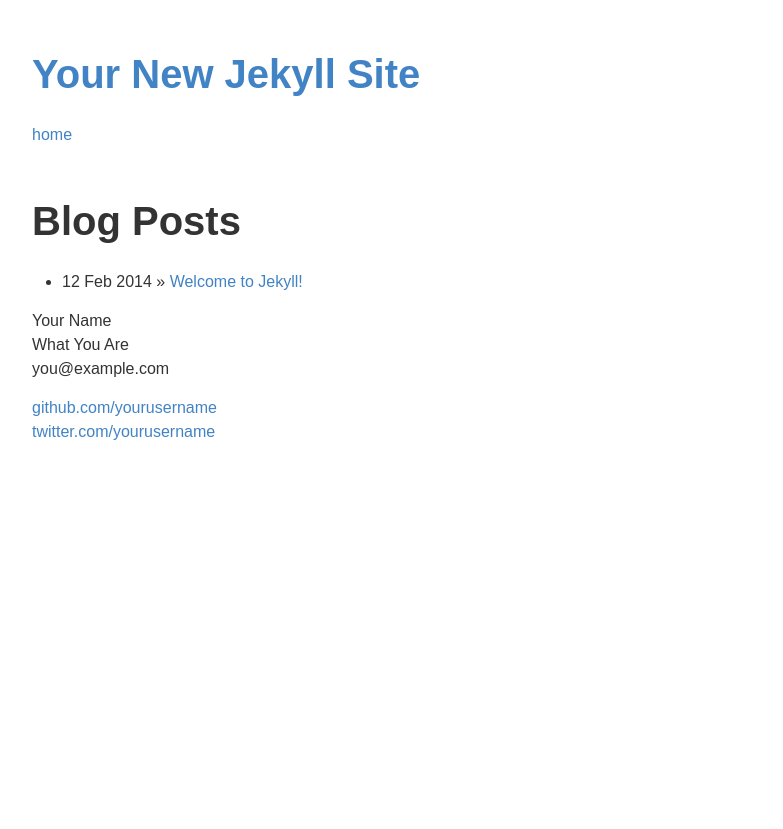
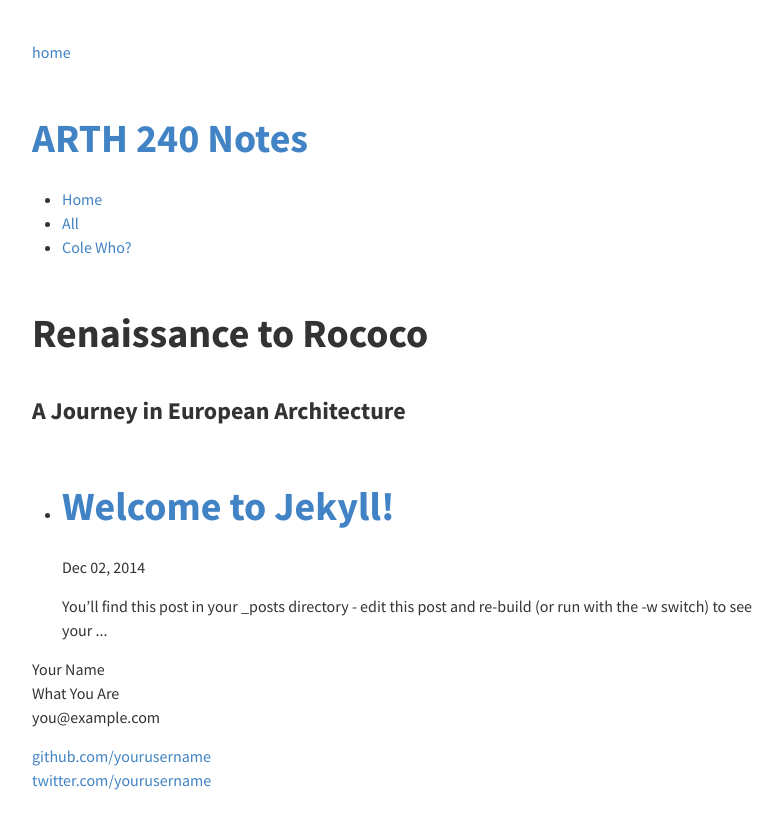
Before and after one commit to ColeTownsend/ARTH-240, a Jekyll site: the page built from index.html, in a window 1280 px wide. Shown: the top 829 px of the page, without its empty margins (8-791 px from the left). Built offline with Jekyll 4.4.1, drawn with Linux system fonts in a browser that asks for light colours; Markdown is read by kramdown in place of the engine named in the settings.

Commit message:
Awesome sauce.

```diff
--- a/_config.yml
+++ b/_config.yml
@@ -1,3 +1,52 @@
-name: Your New Jekyll Site
-markdown: redcarpet
-pygments: true
+title:            ARTH 240 Notes
+#Comment out url when working locally to resolve base urls correctly
+#url:
+
+# Owner/author information
+owner:
+  name:           Cole Townsend
+  avatar:         avatar.png
+  bio:            "Insouciant"
+  email:          cole@coletownsend.com
+  twitter:        twnsndco
+  github:         coletownsend
+  instagram:      twnsnd
+  dribbble:       coletownsend
+  disqus:         balzac
+  # Plug in your disqus shortname!
+
+
+# Links to include in top navigation
+# For external links add external: true
+links:
+  - title: All
+    url: /posts
+  - title: Cole Who?
+    url: http://coletownsend.com
+    external: true
+
+# http://en.wikipedia.org/wiki/List_of_tz_database_time_zones
+timezone:    America/New_York
+future:      true
+pygments:    true
+markdown:    kramdown
+
+kramdown:
+  auto_ids: true
+  footnote_nr: 1
+  entity_output: as_char
+  toc_levels: 1..6
+  use_coderay: false
+
+  coderay:
+    coderay_line_numbers:
+    coderay_line_numbers_start: 1
+    coderay_tab_width: 4
+    coderay_bold_every: 10
+    coderay_css: class
+
+# https://github.com/mojombo/jekyll/wiki/Permalinks
+permalink:   /:categories/:title
+
+include: [".htaccess"]
+exclude: ["lib", "config.rb", "Capfile", "config", "log", "Rakefile", "Rakefile.rb", "tmp"]
--- /dev/null
+++ b/_includes/head.html
@@ -0,0 +1,61 @@
+<!doctype html>
+<html lang="en">
+<meta charset="utf-8">
+<title>{% if page.title %}{{ page.title }} &#8211; {% endif %}{{ site.title }}</title>
+<meta name="description" content="{{ page.description }}">
+<meta name="keywords" content="{{ page.tags | join: ', ' }}">
+
+
+<meta property="og:locale" content="en_US">
+<meta property="og:title" content="{% if page.title %}{{ page.title }} &#8211; {% endif %}{{ site.title }}">
+<meta property="og:description" content="{% if page.description %}{{ page.description | strip_html | strip_newlines | truncate: 120  }}{% else %}{{ page.content | strip_html | strip_newlines | truncate: 120 }}{% endif %}">
+<meta property="og:url" content="{{ site.url }}{{ page.url }}">
+<meta property="og:site_name" content="{{ site.title }}">
+
+
+<link href="{{ site.url }}/feed.xml" type="application/atom+xml" rel="alternate" title="{{ site.title }} Feed">
+
+<!-- http://t.co/dKP3o1e -->
+<meta name="HandheldFriendly" content="True">
+<meta name="MobileOptimized" content="320">
+<meta name="viewport" content="width=device-width, initial-scale=1.0">
+
+<!-- Type -->
+<link href="http://fonts.googleapis.com/css?family=Source+Sans+Pro:400,700" rel='stylesheet' type='text/css'>
+<link rel="stylesheet" href="{{ site.url }}/css/main.css" media="all">
+<link rel="stylesheet" href="{{ site.url }}/css/syntax.css" media="all">
+
+<!-- Fresh Squeezed jQuery -->
+
+<script src="http://ajax.googleapis.com/ajax/libs/jquery/1/jquery.min.js"></script>
+
+<meta http-equiv="cleartype" content="on">
+
+<!-- Load Modernizr -->
+<script src="{{ site.url }}/assets/js/vendor/modernizr-2.6.2.custom.min.js"></script>
+
+
+<!-- Icons -->
+<!-- 16x16 -->
+<link rel="shortcut icon" href="{{ site.url }}/favicon.ico">
+
+<body class="">
+  <header class="site-header">
+    <div class="wrap">
+      <hgroup>
+        <h1><a href="/">{{ site.title }}</a></h1>
+      </hgroup>
+      <nav role="navigation">
+        <ul>
+          <li>
+            <a href="/" title="{{ site.title }}">Home</a>
+          </li>
+
+          {% for link in site.links %}
+              <li><a href="{% if link.external %}{{ link.url }}{% else %}{{ site.url }}{{ link.url }}{% endif %}" {% if link.external %}target="_blank"{% endif %}>{{ link.title }}</a></li>
+          {% endfor %}
+
+        </ul>
+      </nav>
+    </div>
+  </header>
--- a/index.html
+++ b/index.html
@@ -1,13 +1,25 @@
 ---
 layout: default
-title: Your New Jekyll Site
+title: Renaissance to Rococo
+date: 02-12-2014
+description: A Journey in European Architecture
 ---
 
+{% include head.html %}
+
+
 <div id="home">
-  <h1>Blog Posts</h1>
+  <h1>{{ page.title }}</h1>
+  <h3>{{page.description}}</h3>
   <ul class="posts">
     {% for post in site.posts %}
-      <li><span>{{ post.date | date_to_string }}</span> &raquo; <a href="{{ post.url }}">{{ post.title }}</a></li>
+    <li>
+      <div class="deets" itemscope itemtype="http://schema.org/BlogPosting" itemprop="blogPost">
+          <h1><a href="{{ site.url }}{{ post.url }}">{{ post.title }}</a></h1>
+          <p class="date"><time datetime="{{ page.date | date_to_xmlschema }}" itemprop="datePublished">{{ page.date | date: "%b %d, %Y" }}</time></p>
+          <p class="">{% if post.description %}{{ post.description  | strip_html | strip_newlines | truncate: 120 }}{% else %}{{ post.content | strip_html | strip_newlines | truncate: 120 }}{% endif %}</p>
+      </div>
+    </li>
     {% endfor %}
   </ul>
 </div>
```
Also changed, not shown: _layouts/post-index.html (deleted, +0 -22 lines).
